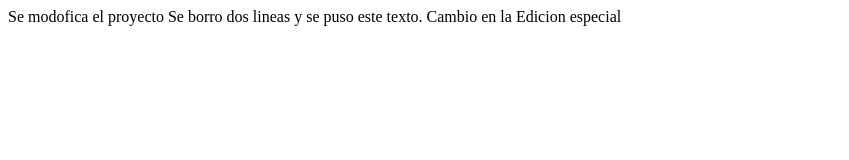
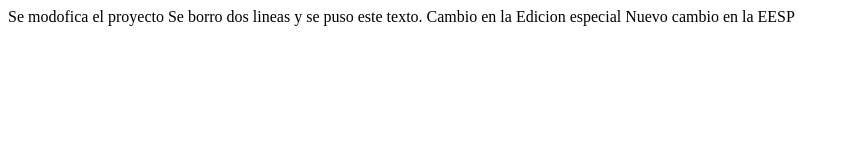
Before and after one commit to Alex7023/Otra_Prueba, a plain HTML site: page index.html in a window 1280 px wide. Shown: the whole page, without its empty margins (0-849 px from the left). Drawn offline with Linux system fonts and the light colour scheme.

Commit message:
Cambio de la Edición especial

```diff
--- a/index.html
+++ b/index.html
@@ -7,5 +7,6 @@
 Se modofica el proyecto
 Se borro dos lineas y se puso este texto.
 Cambio en la Edicion especial
+Nuevo cambio en la EESP
 </body>
 </html>
```
